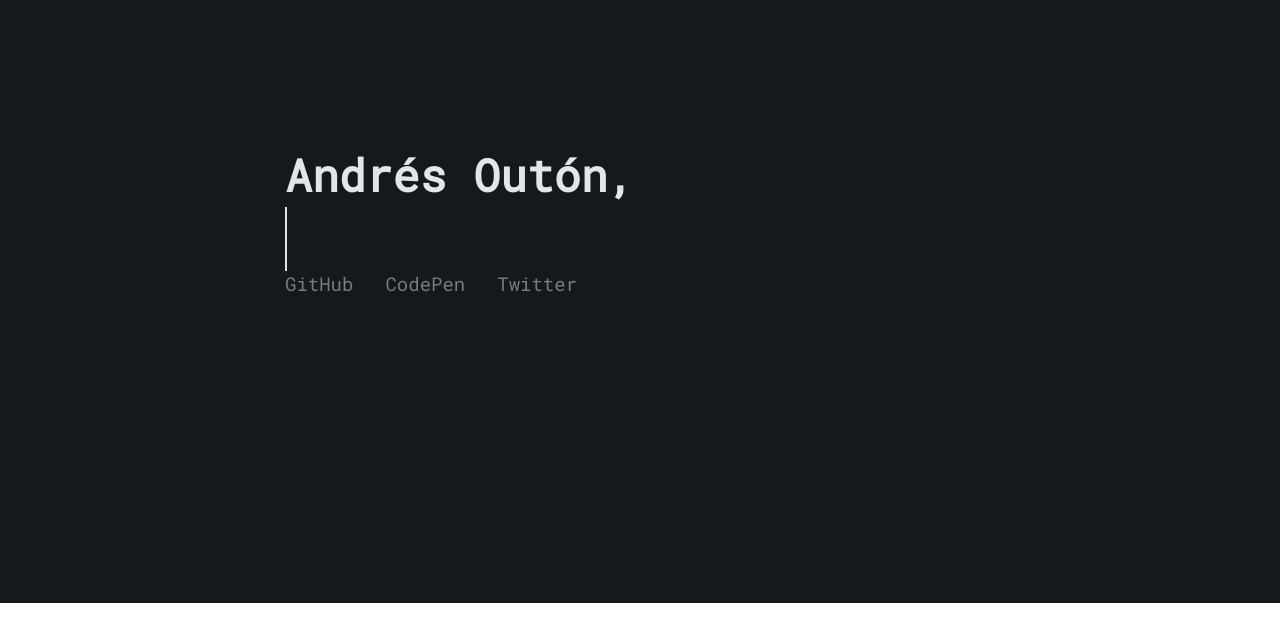
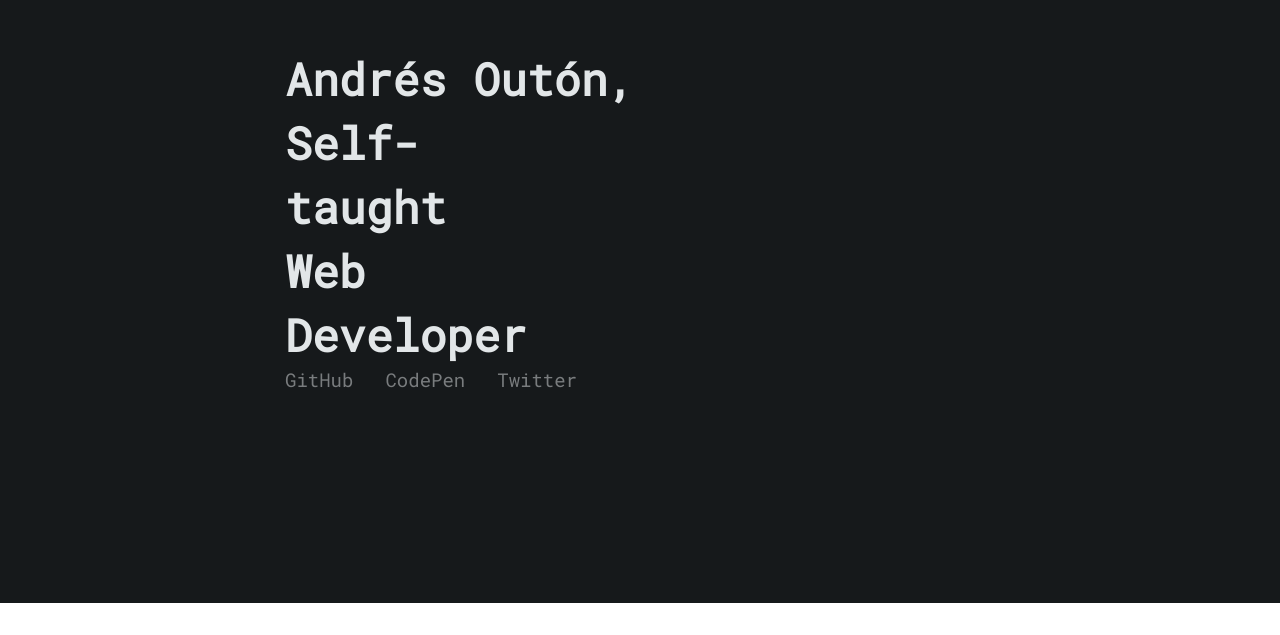
Before and after one commit to dotmotion/minimal_portfolio, a React (Create React App) app: page / in a window 1280 px wide. Shown: the part 165-800 px from the top of the page. Built offline with nearby package versions, Linux system fonts and the light colour scheme.

Commit message:
updated classes and removed unused parts

```diff
--- a/src/components/Header.js
+++ b/src/components/Header.js
@@ -3,10 +3,11 @@ import React from "react";
 const Header = () => {
   return (
     <header>
-      <div className="inner">
       <div className="profile">
         <h2>Andrés Outón,</h2>
-          <h2 className="cursor typewriter">Self-taught Web Developer</h2>
+        <div className="typewriter">
+          <h2>Self-taught Web Developer</h2>
+        </div>
         <nav className="social">
           <ul className="inline">
             <li>
@@ -24,14 +25,8 @@ const Header = () => {
                 Twitter
               </a>
             </li>
-              {/* <li>
-                <a target="blank" href="http://dotmotion.outon.mx/">
-                  Blog
-                </a>
-              </li> */}
           </ul>
         </nav>
-        </div>
       </div>
     </header>
   );
```
Lines whose indentation alone changed are shown as unchanged.
